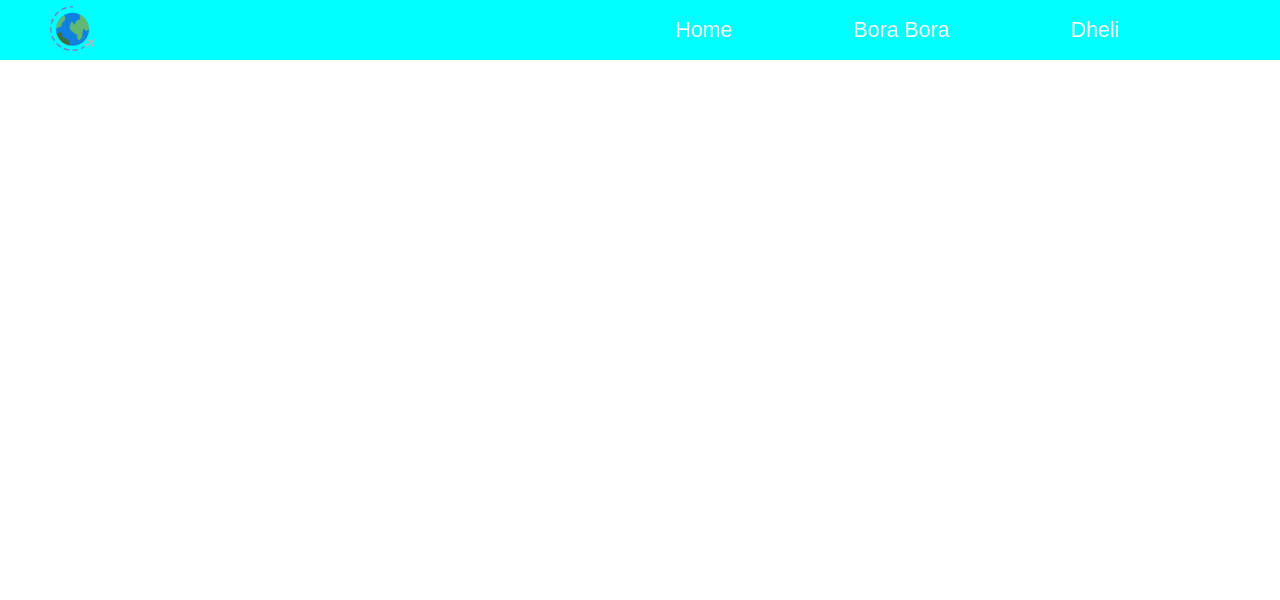
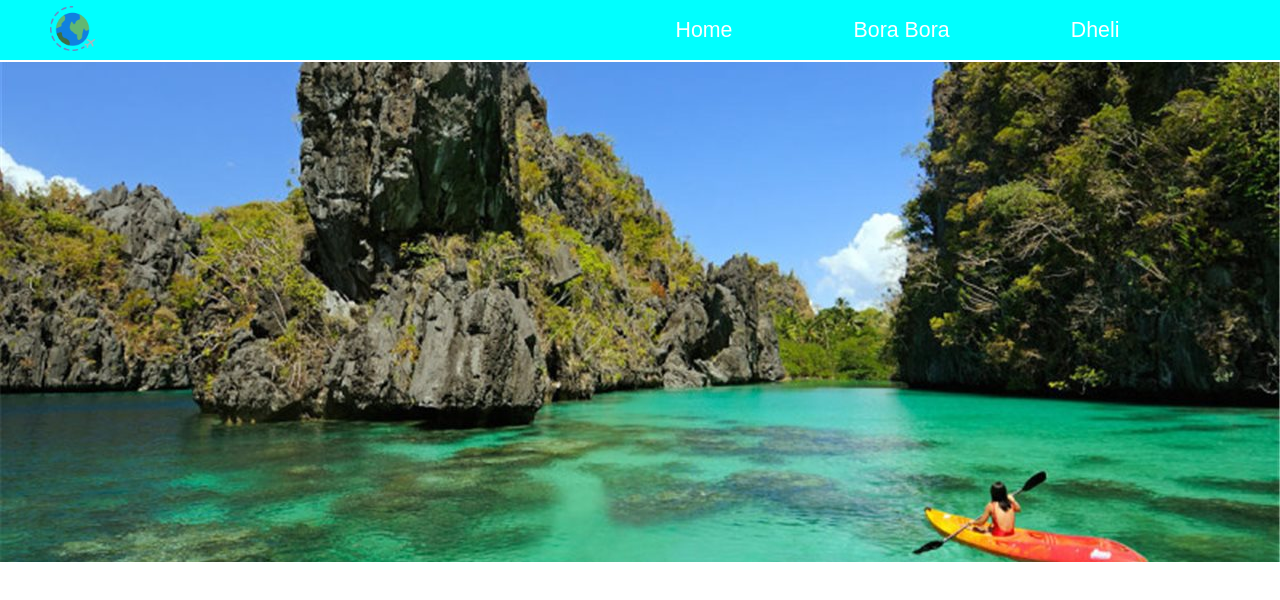
Before and after one commit to LGuuhS/displayFlex104, a plain HTML site: page index.html in a window 1280 px wide. Drawn offline with Linux system fonts and the light colour scheme.

Commit message:
Criar o banner

```diff
--- a/index.html
+++ b/index.html
@@ -19,5 +19,8 @@
             <a href="#">Dheli</a>
         </div>
     </nav>
+    <section>
+        <!-- BackgroundImg -->
+    </section>
 </body>
 </html>
--- a/style.css
+++ b/style.css
@@ -9,6 +9,7 @@ nav{
     align-items: center;
     justify-content: space-between;
     padding: 0 100px 0 50px;
+    margin-bottom: 2px;
 }
 
 nav div:nth-child(1) img{
@@ -28,3 +29,11 @@ nav div:nth-child(2) a{
     font-size: 16pt;
     font-family: Arial, Helvetica, sans-serif;
 }
+
+section{
+    width: 100%;
+    height: 500px;
+    background-image: url("images/banner.jpg");
+    background-size: cover;
+    background-position-y: 80%;
+}
```
